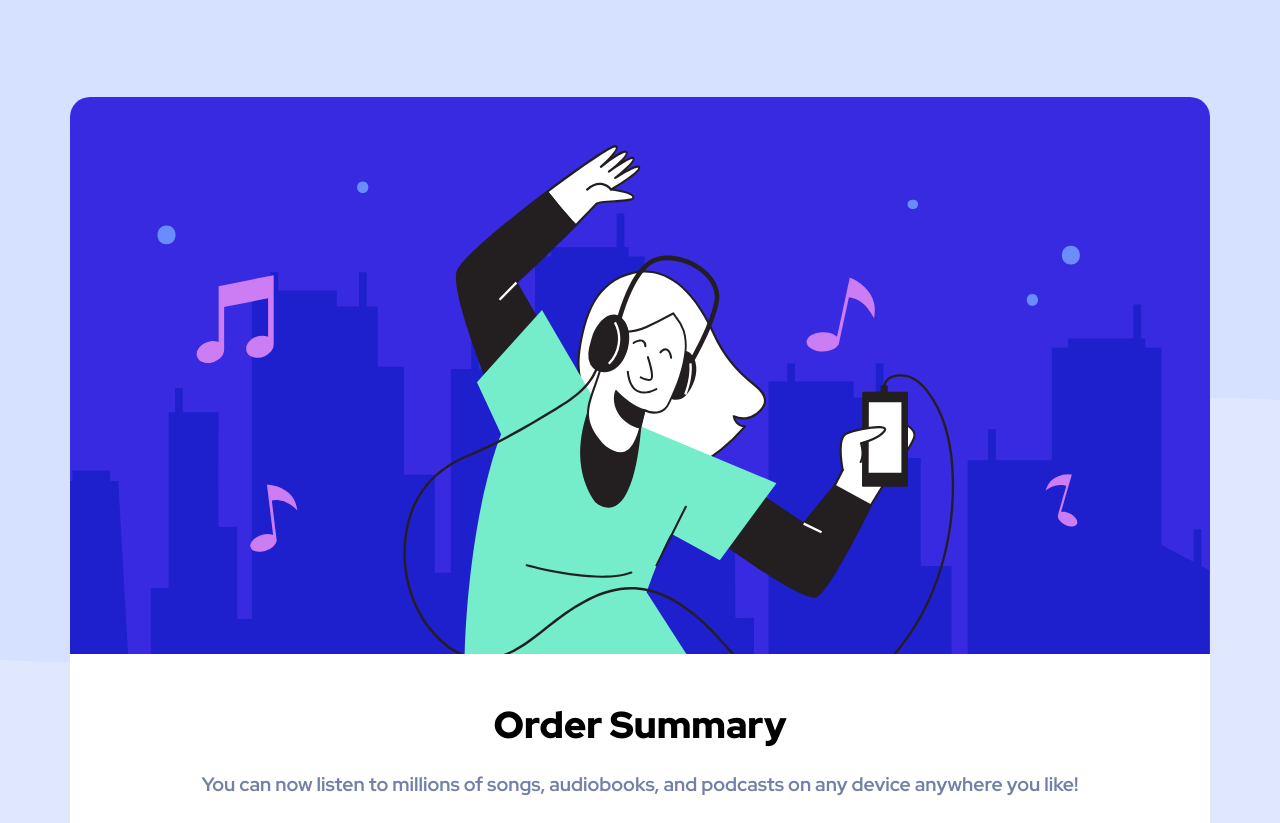
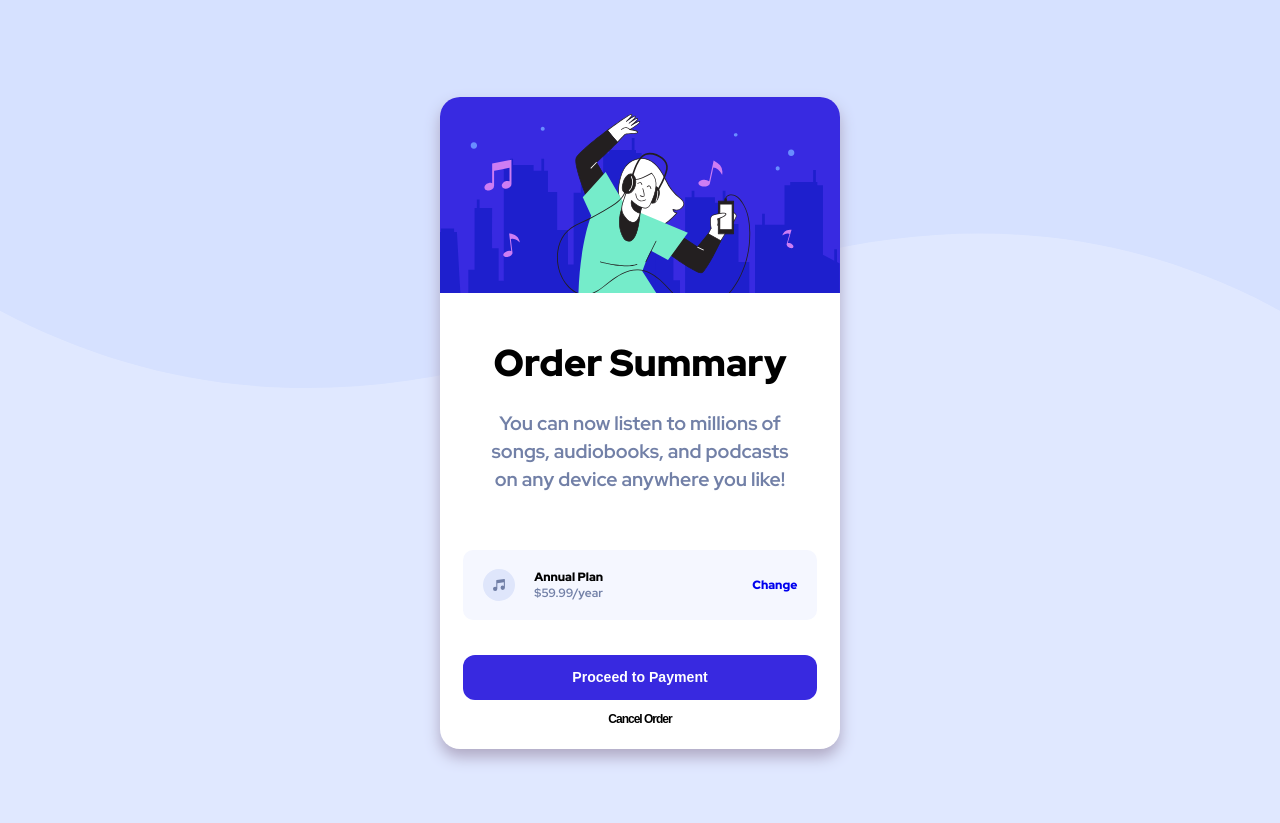
Before and after one commit to ClaudiaRamirezD/order-summary-flexbox, a plain HTML site: page index.html in a window 1280 px wide. Shown: the top 823 px of the page. Drawn offline with Linux system fonts and the light colour scheme.

Commit message:
Desktop finished

```diff
--- a/style.css
+++ b/style.css
@@ -32,10 +32,12 @@ body {
 .card {
 
     width: 89%;
+    max-width: 25rem;
     border-radius: 20px;
     overflow: hidden;
     margin: 5em auto;
     background-color: white;
+    box-shadow: 0px 8px 15px rgb(175, 168, 195);
 }
 
 img {
@@ -83,18 +85,15 @@ h1 {
     justify-content: space-between;
 }
 
-.main-box-text {
-    justify-self: flex-start;
 
-}
 
 h2 {
-    font-size: var(--step--1);
+    font-size: 0.75rem;
     font-weight: 900;
 }
 
 h3 {
-    font-size: var(--step--1);
+    font-size: 0.75rem;
     font-weight: 700;
     color: var(--Blue-grayish);
 }
@@ -102,13 +101,21 @@ h3 {
 .left-side {
     display: flex;
     align-items: center;
-    gap: .5em;
+    gap: .3em;
 }
 
 .change {
     font-weight: 900;
-    font-size: var(--step--1);
+    font-size: 0.75rem;
+    cursor: pointer;
+    text-decoration: none;
 }
+
+.change:active{
+    color: rgb(118, 108, 241);
+}
+
+
 
 .button-cta {
     color: white;
@@ -117,7 +124,12 @@ h3 {
     border-radius: 12px;
     border: none;
     padding: 1em .2em;
-    font-size: var(--step-0);
+    font-size: var(--step--1);
+    cursor: pointer;
+}
+
+.button-cta:active{
+    background-color: rgb(118, 108, 241);
 }
 
 .icon{
@@ -126,13 +138,13 @@ h3 {
 
 .cancel {
     background-color: transparent;
-    color: var(--Blue-grayish);
-    font-weight: 900;
+    font-weight: 700;
     border-radius: 12px;
     border: none;
     padding-top: 1em;
-    font-size: .9rem;
+    font-size: .75rem;
     letter-spacing: -1px;
+    cursor: pointer;
 }
 
 
@@ -147,3 +159,17 @@ h3 {
 .attribution a {
     color: hsl(228, 45%, 44%);
 }
+
+@media(min-width:768px) {
+    body{
+        background-image: url(images/pattern-background-desktop.svg);
+    }
+
+    .left-side{
+        gap: 1em;
+    }
+
+    .main-box{
+        padding: 1em;
+    }
+}
```
